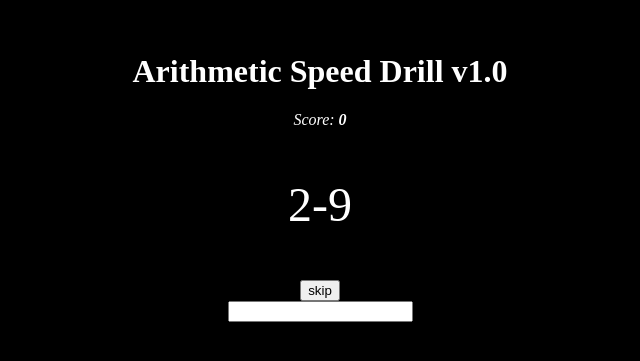
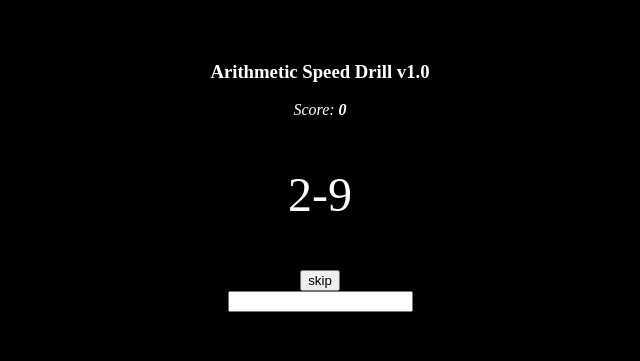
Before and after one commit to n-ce/Arithmetic-Speed-Drill, a plain HTML site: page index.html in a window 1280 px wide. Shown: the part 191-552 px from the top of the page, without its empty margins (320-960 px from the left). Drawn offline with Linux system fonts and the light colour scheme.

Commit message:
Update index.html

```diff
--- a/index.html
+++ b/index.html
@@ -10,7 +10,7 @@
 </head>
 
 <body>
-  <h1>Arithmetic Speed Drill v1.0</h1>
+  <h3>Arithmetic Speed Drill v1.0</h3>
   <em>Score: <b>0</b></em>
   <div>
     <p></p>
```
